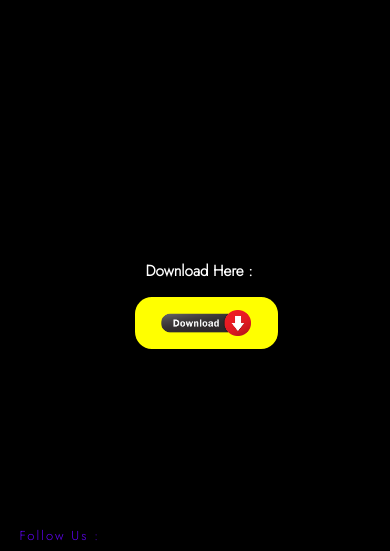
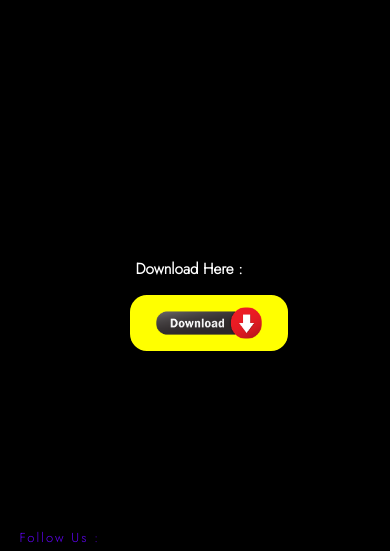
Before and after one commit to anasait7/hj, a plain HTML site: page index.html in a window 390 px wide. Shown: the part 84-635 px from the top of the page. Drawn offline with Linux system fonts and the light colour scheme.

Commit message:
Update style.css

```diff
--- a/css/style.css
+++ b/css/style.css
@@ -411,7 +411,7 @@ footer .content-footer .end{
 ---------------------------------------------*/
 
 
-@media  screen and (max-width:545px) {
+@media  screen and (max-width:570px) {
      :root {
           --padding:1.5rem;
      }
@@ -478,7 +478,7 @@ nav ul.is-active{
 .container-tex h3{
      margin-top: 55px;
    padding-top: 140px;
-  padding-left: 126px;
+  padding-left: 116px;
 
 
 }
@@ -492,9 +492,9 @@ nav ul.is-active{
      border-radius:  1.3rem 1.3rem ;
      border: 2px solid transparent;
      transition: 0.4s;
-     width: 40%;
+     width: 45%;
      margin-right: 190px;
-  margin-left: 115px;
+  margin-left: 110px;
      margin-top: 15px;
 
 }
```
